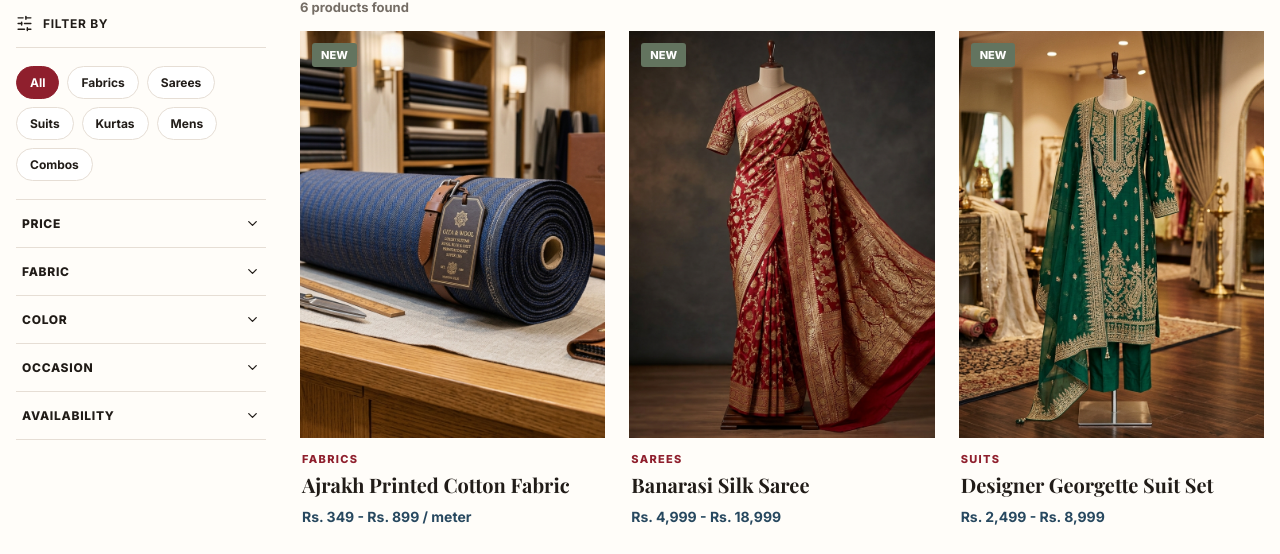
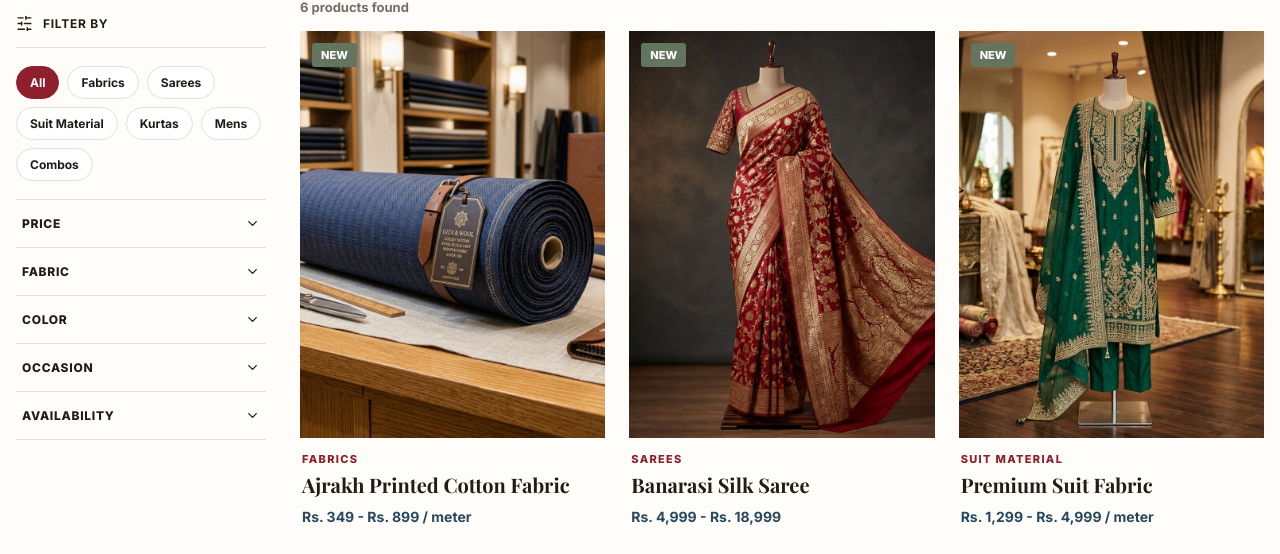
Before and after one commit to gauravmaurya563/gaurav-vastralaya, a React (Vite) app in the folder frontend/: page / in a window 1280 px wide. Shown: the part 2139-2693 px from the top of the page. Built offline with nearby package versions, Linux system fonts and the light colour scheme; no server answers.

Commit message:
fix: Rename 'Suits' to 'Suit Material' across all pages — sell fabric not ready-made suits. Updated Header, Footer, Categories, Catalog, AdminDashboard, App filter logic

```diff
--- a/frontend/src/App.jsx
+++ b/frontend/src/App.jsx
@@ -37,14 +37,14 @@
   },
   {
     id: 3,
-    name: 'Designer Georgette Suit Set',
-    description: 'A ready-to-style suit set with fluid drape, subtle embellishment, and a matching dupatta for polished festive dressing.',
-    category: 'Suits',
+    name: 'Premium Suit Fabric',
+    description: 'High-quality unstitched suit material with fine texture. Get it stitched in your preferred style — perfect for formal and festive occasions.',
+    category: 'Suit Material',
     imageUrl: '/assets/suit_designer.png',
-    priceRange: 'Rs. 2,499 - Rs. 8,999',
-    fabric: 'Georgette',
-    occasion: 'Festive and party wear',
-    sizes: ['S', 'M', 'L', 'XL', 'XXL']
+    priceRange: 'Rs. 1,299 - Rs. 4,999 / meter',
+    fabric: 'Georgette / Wool Blend',
+    occasion: 'Formal and festive wear',
+    sizes: ['1.5 meter cut', '2.25 meter suit piece', 'Custom cut']
   },
   {
     id: 4,
@@ -134,7 +134,13 @@
 
   const filteredProducts = useMemo(() => {
     if (filterCategory === 'All') return products
-    return products.filter((product) => product.category === filterCategory || product.Category === filterCategory)
+    return products.filter((product) => {
+      const cat = (product.category || product.Category || '').toLowerCase()
+      const filter = filterCategory.toLowerCase()
+      // 'Suit Material' on the UI maps to 'suit' or 'suits' stored in DB
+      if (filter === 'suit material') return cat === 'suit' || cat === 'suits' || cat === 'suit material'
+      return cat === filter || cat === filter.replace(/s$/, '') // handle plural/singular
+    })
   }, [products, filterCategory])
 
   const handleSelectCategory = (category) => {
--- a/frontend/src/components/AdminDashboard.jsx
+++ b/frontend/src/components/AdminDashboard.jsx
@@ -32,7 +32,7 @@
   const [uploadSuccess, setUploadSuccess] = useState('')
   const [uploadError, setUploadError] = useState('')
 
-  const categories = ['Saree', 'T-Shirt', 'Shirt', 'Suit', 'Jeans', 'Combo', 'Kurtas']
+  const categories = ['Saree', 'T-Shirt', 'Shirt', 'Suit Material', 'Jeans', 'Combo', 'Kurtas']
   const sizeOptions = ['S', 'M', 'L', 'XL', 'XXL', 'Free size', 'Blouse piece included']
 
   useEffect(() => {
@@ -278,7 +278,7 @@
                   cursor: 'pointer'
                 }}
               >
-                {['All', 'Saree', 'T-Shirt', 'Shirt', 'Suit', 'Jeans', 'Combo', 'Kurtas'].map(cat => (
+                {['All', 'Saree', 'T-Shirt', 'Shirt', 'Suit Material', 'Jeans', 'Combo', 'Kurtas'].map(cat => (
                   <option key={cat} value={cat}>{cat}</option>
                 ))}
               </select>
@@ -297,8 +297,8 @@
                 const filterCat = manageCategory.toLowerCase();
                 return cat === filterCat ||
                        (filterCat === 'saree' && cat === 'sarees') ||
-                       (filterCat === 'suit' && cat === 'suits') ||
-                       (filterCat === 'kurta' && cat === 'kurtas') ||
+                       (filterCat === 'suit material' && (cat === 'suit' || cat === 'suits' || cat === 'suit material')) ||
+                       (filterCat === 'kurtas' && cat === 'kurta') ||
                        (filterCat === 'combo' && cat === 'combos');
               }).map((product) => {
                 const getFullImageUrl = (url) => {
--- a/frontend/src/components/Catalog.jsx
+++ b/frontend/src/components/Catalog.jsx
@@ -1,7 +1,7 @@
 import React from 'react'
 import { ChevronDown, SlidersHorizontal } from 'lucide-react'
 
-const CATEGORIES = ['All', 'Fabrics', 'Sarees', 'Suits', 'Kurtas', 'Mens', 'Combos']
+const CATEGORIES = ['All', 'Fabrics', 'Sarees', 'Suit Material', 'Kurtas', 'Mens', 'Combos']
 const FILTERS = ['Price', 'Fabric', 'Color', 'Occasion', 'Availability']
 
 const SORT_OPTIONS = [
--- a/frontend/src/components/Categories.jsx
+++ b/frontend/src/components/Categories.jsx
@@ -3,7 +3,7 @@
 const DEFAULT_CATEGORIES = [
   { name: 'Fabrics', imageUrl: '/assets/shirting_fabric.png' },
   { name: 'Sarees', imageUrl: '/assets/cat_saree.png' },
-  { name: 'Suits', imageUrl: '/assets/cat_suit.png' },
+  { name: 'Suit Material', imageUrl: '/assets/cat_suit.png' },
   { name: 'Kurtas', imageUrl: '/assets/readymade_kurta.png' },
   { name: 'Mens', imageUrl: '/assets/cat_shirt.png' },
   { name: 'Combos', imageUrl: '/assets/cat_combo.png' }
@@ -22,7 +22,7 @@
       return cat === target ||
              (target === 'fabrics' && cat === 'fabric') ||
              (target === 'sarees' && cat === 'saree') ||
-             (target === 'suits' && cat === 'suit') ||
+             (target === 'suit material' && (cat === 'suit' || cat === 'suits' || cat === 'suit material')) ||
              (target === 'kurtas' && cat === 'kurta') ||
              (target === 'mens' && cat.includes('men')) ||
              (target === 'combos' && cat === 'combo');
--- a/frontend/src/components/Footer.jsx
+++ b/frontend/src/components/Footer.jsx
@@ -25,7 +25,7 @@
           <h3>Shop</h3>
           <a href="#catalog">Fabrics</a>
           <a href="#catalog">Sarees</a>
-          <a href="#catalog">Suits</a>
+          <a href="#catalog">Suit Material</a>
           <a href="#customize">Custom Print</a>
         </div>
         <div>
--- a/frontend/src/components/Header.jsx
+++ b/frontend/src/components/Header.jsx
@@ -2,7 +2,7 @@
 import { Heart, Menu, Search, ShoppingBag, User, X } from 'lucide-react'
 import Logo from './Logo'
 
-const MENU = ['Fabrics', 'Sarees', 'Suits', 'Kurtas', 'Mens', 'Combos', 'New Arrivals', 'Sale']
+const MENU = ['Fabrics', 'Sarees', 'Suit Material', 'Kurtas', 'Mens', 'Combos', 'New Arrivals', 'Sale']
 
 function Header() {
   const [menuOpen, setMenuOpen] = useState(false)
```
